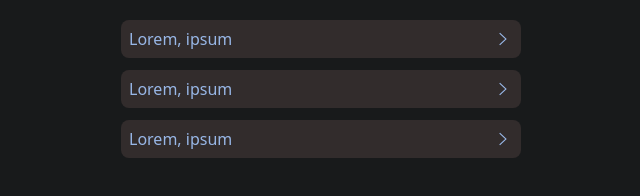
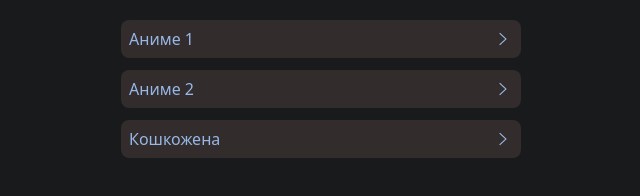
Before and after one commit to DSoftheM/accordion, a plain HTML site: page index.html in a window 1280 px wide. Shown: the whole page, without its empty margins (319-959 px from the left). Drawn offline with Linux system fonts and the light colour scheme.

Commit message:
Update index.html

```diff
--- a/index.html
+++ b/index.html
@@ -104,7 +104,7 @@
       <div class="accordion__item">
         <details class="accordion__details" name="lorem">
           <summary class="accordion__summary">
-            <span class="accordion__title">Lorem, ipsum</span>
+            <span class="accordion__title">Аниме 1</span>
             <svg fill="currentColor" class="accordion__arrow" height="512px" viewBox="0 0 512 512" width="512px">
               <polygon points="160,115.4 180.7,96 352,256 180.7,416 160,396.7 310.5,256 " />
             </svg>
@@ -125,7 +125,7 @@
       <div class="accordion__item">
         <details class="accordion__details" name="lorem">
           <summary class="accordion__summary">
-            <span class="accordion__title">Lorem, ipsum</span>
+            <span class="accordion__title">Аниме 2</span>
             <svg fill="currentColor" class="accordion__arrow" height="512px" viewBox="0 0 512 512" width="512px">
               <polygon points="160,115.4 180.7,96 352,256 180.7,416 160,396.7 310.5,256 " />
             </svg>
@@ -146,7 +146,7 @@
       <div class="accordion__item">
         <details class="accordion__details" name="lorem">
           <summary class="accordion__summary">
-            <span class="accordion__title">Lorem, ipsum</span>
+            <span class="accordion__title">Кошкожена</span>
             <svg fill="currentColor" class="accordion__arrow" height="512px" viewBox="0 0 512 512" width="512px">
               <polygon points="160,115.4 180.7,96 352,256 180.7,416 160,396.7 310.5,256 " />
             </svg>
```
